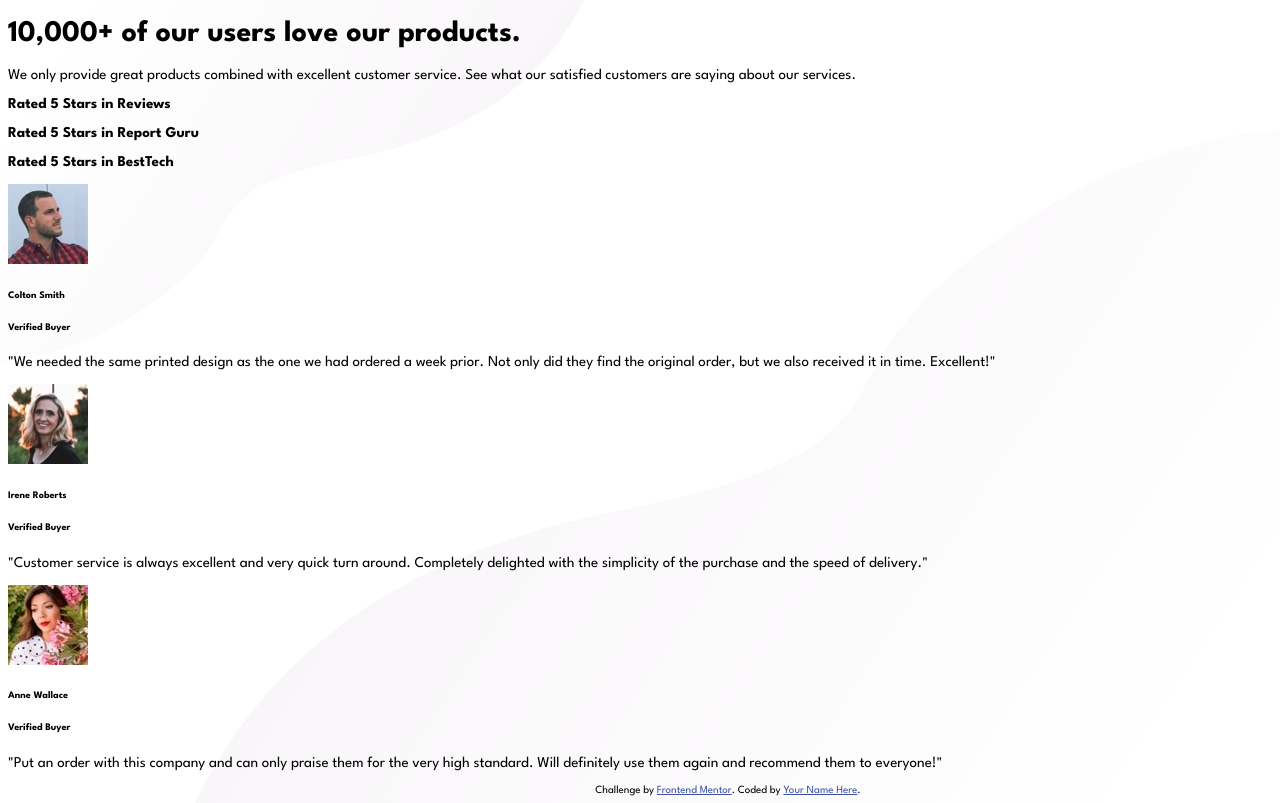
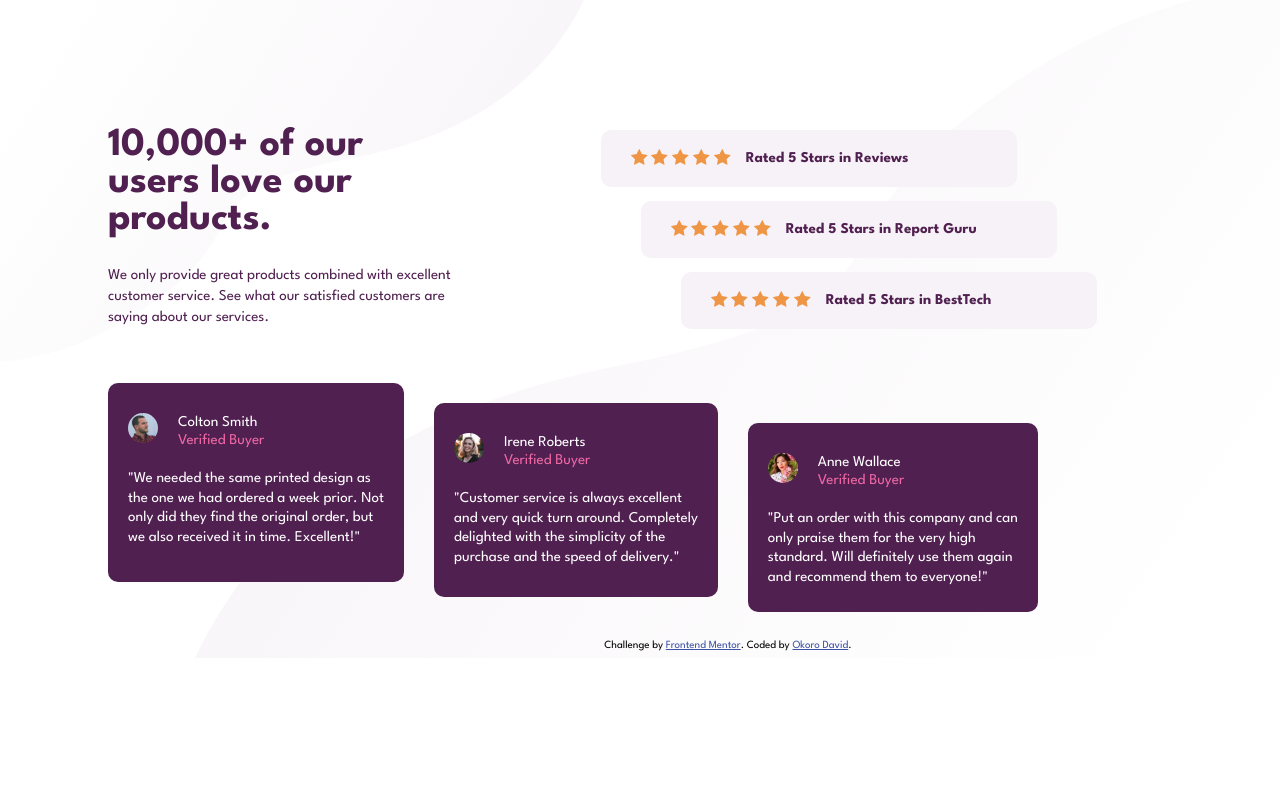
Before and after one commit to Okorodavid/social-proof-section, a plain HTML site: page index.html in a window 1280 px wide. Shown: the top 803 px of the page. Drawn offline with Linux system fonts and the light colour scheme.

Commit message:
added more stuff

```diff
--- a/index.html
+++ b/index.html
@@ -28,50 +28,67 @@
     </style>
   </head>
   <body>
+  <div class="maind">
+    <div class="pricon">
     <div>
-      <h1>10,000+ of our users love our products.</h1>
-      <p> We only provide great products combined with excellent customer service.
-        See what our satisfied customers are saying about our services.</p>
-    </div>
-    <div>
-      <div><p><strong> Rated 5 Stars in Reviews</strong></p></div>
-      <div><p><strong> Rated 5 Stars in Report Guru</strong></p></div>
-      <div><p><strong> Rated 5 Stars in BestTech</strong></p></div>
+      <h1>10,000+ of our <br> users love our <br> products.</h1>
+      <p> We only provide great products combined with excellent <br> customer service.
+        See what our satisfied customers are <br> saying about our services.</p>
     </div>
 
-    <div>
+    <div class="star">
+      <div class="star1"><div><img src="images/icon-star.svg" alt=""> <img src="images/icon-star.svg" alt=""> <img src="images/icon-star.svg" alt=""> <img src="images/icon-star.svg" alt=""> <img src="images/icon-star.svg" alt=""></div><p><strong>  Rated 5 Stars in Reviews</strong></p></div>
+      <br><div class="star2"><div><img src="images/icon-star.svg" alt=""> <img src="images/icon-star.svg" alt=""> <img src="images/icon-star.svg" alt=""> <img src="images/icon-star.svg" alt=""> <img src="images/icon-star.svg" alt=""></div><p><strong>  Rated 5 Stars in Report Guru</strong></p></div>
+      <br><div class="star3"><div><img src="images/icon-star.svg" alt=""> <img src="images/icon-star.svg" alt=""> <img src="images/icon-star.svg" alt=""> <img src="images/icon-star.svg" alt=""> <img src="images/icon-star.svg" alt=""></div><p><strong>  Rated 5 Stars in BestTech</strong></p></div>
+      <br>
+    </div>
+  </div>
+
+    <div class="sec-sec">
+      <div class="fstbox">
+        <div class="fstbox-wrapper">
+        <div class="topsec">
       <img src="images/image-colton.jpg" alt="">
-    <h6> Colton Smith </h6>
-    <h6>Verified Buyer</h6>
-    <p>
-    "We needed the same printed design as the one we had ordered a week prior.
-    Not only did they find the original order, but we also received it in time.
+      <div class="ftext">
+    <p> Colton Smith<p style="color: hsl(333, 80%, 67%);">Verified Buyer</p></p>
+    </div></div>
+    <p class="textbox">
+    "We needed the same printed design as <br> the one we had ordered a week prior.
+    Not <br> only did they find the original order, but <br> we also received it in time.
     Excellent!"
     </p>
+    </div></div>
+
+    <div class="sndbox">
+      <div class="sndbox-wrapper">
+      <div class="topsec"><img src="images/image-irene.jpg" alt="">
+        <div class="ftext">
+    <p> Irene Roberts </p>
+    <p style="color: hsl(333, 80%, 67%);">Verified Buyer</p></div></div>
+    <p class="textbox">
+    "Customer service is always excellent <br> and very quick turn around. Completely <br>
+    delighted with the simplicity of the <br> purchase and the speed of delivery."
+    </p>
+    </div></div>
+
+    <div class="trdbox">
+      <div class="trdbox-wrapper">
+      <div class="topsec"><img src="images/image-anne.jpg" alt="">
+        <div class="ftext">
+      <p> Anne Wallace </p>
+      <p style="color: hsl(333, 80%, 67%);">Verified Buyer</p></div></div>
+      <p class="textbox">"Put an order with this company and can <br> only praise them for the very high <br>
+      standard. Will definitely use them again <br> and recommend them to everyone!"
+      </p>
+    </div></div>
     </div>
-    <div>
-      <img src="images/image-irene.jpg" alt="">
-    <h6> Irene Roberts </h6>
-    <h6>Verified Buyer</h6>
-    <p>
-    "Customer service is always excellent and very quick turn around. Completely
-    delighted with the simplicity of the purchase and the speed of delivery."
-    </p>
-    </div>
-    <div>
-      <img src="images/image-anne.jpg" alt="">
-    <h6> Anne Wallace </h6>
-    <h6>Verified Buyer</h6>
-    <p>
-    "Put an order with this company and can only praise them for the very high
-    standard. Will definitely use them again and recommend them to everyone!"
-    </p>
-    </div>
+    </div><br><br>
     <div class="attribution">
       Challenge by
       <a href="https://www.frontendmentor.io?ref=challenge" target="_blank"
         >Frontend Mentor</a
-      >. Coded by <a href="#">Your Name Here</a>.
+      >. Coded by <a href="#">Okoro David</a>.
     </div>
+
   </body>
 </html>
--- a/style.css
+++ b/style.css
@@ -6,3 +6,111 @@ body{
     width: 1440px;
     font-size: 15px;
 }
+.maind{
+    margin: 100px 0 0 100px;
+    width: 80%;
+}
+.pricon{
+    display: flex;
+    color: hsl(300, 43%, 22%);
+}
+.pricon h1{
+    font-size: 40px;
+    font-weight: 700;
+}
+.pricon p{
+    line-height: 1.4;
+}
+.star{
+    margin: 30px 0 0 150px;
+}
+/* .star p{
+    margin-left: 5px;
+} */
+.star1{
+    background-color:hsl(300, 24%, 96%);
+    padding: 3px 80px 3px 30px;
+    border-radius: 10px;
+    margin-right: 80px;
+    display: flex;
+}
+.star2{
+    background-color:hsl(300, 24%, 96%);
+    padding: 3px 80px 3px 30px;
+    border-radius: 10px;
+    margin-left: 40px;
+    margin-right: 40px;
+    display: flex;
+}
+.star3{
+    background-color:hsl(300, 24%, 96%);
+    padding: 3px 80px 3px 30px;
+    border-radius: 10px;
+    margin-left: 80px;
+    display: flex;
+}
+.star1 div{
+    margin-top: 16px;
+    margin-right: 15px;
+}
+.star2 div{
+    margin-top: 16px;
+    margin-right: 15px;
+}
+.star3 div{
+    margin-top: 16px;
+    margin-right: 15px;
+}
+.sec-sec{
+    color: white;
+    display: flex;
+    margin-top: 40px;
+}
+/* .sec-sec div{
+    background-color: hsl(300, 43%, 22%);
+    border-radius: 10px;
+    width: 300px;
+} */
+.sec-sec img{
+    border-radius: 50%;
+    width: 30px;
+}
+.topsec{
+    display: flex;
+    margin: 10px 0 20px 0;
+    /* line-height: 0.03; */
+}
+.topsec img{
+    align-self: flex-start;
+    margin-right: 20px;
+}
+.ftext p{
+    margin: 0;
+    line-height: 1.2;
+}
+.fstbox, .sndbox, .trdbox{
+    /* width: 300px; */
+    background-color: hsl(300, 43%, 22%);
+    border-radius: 10px;
+    padding: 20px 20px 10px 20px;
+}
+.fstbox{
+    /* width: 30; */
+    margin-bottom: 30px;
+}
+.sndbox{
+    margin-left: 30px;
+    margin-top: 20px;
+    margin-bottom: 15px;
+}
+.trdbox{
+    margin-left: 30px;
+    margin-top: 40px;
+}
+.textbox{
+    line-height: 1.3;
+}
+
+/* .fstbox-wrapper, .sndbox-wrapper, .trdbox-wrapper{
+    border: 2px solid black;
+} */
```
